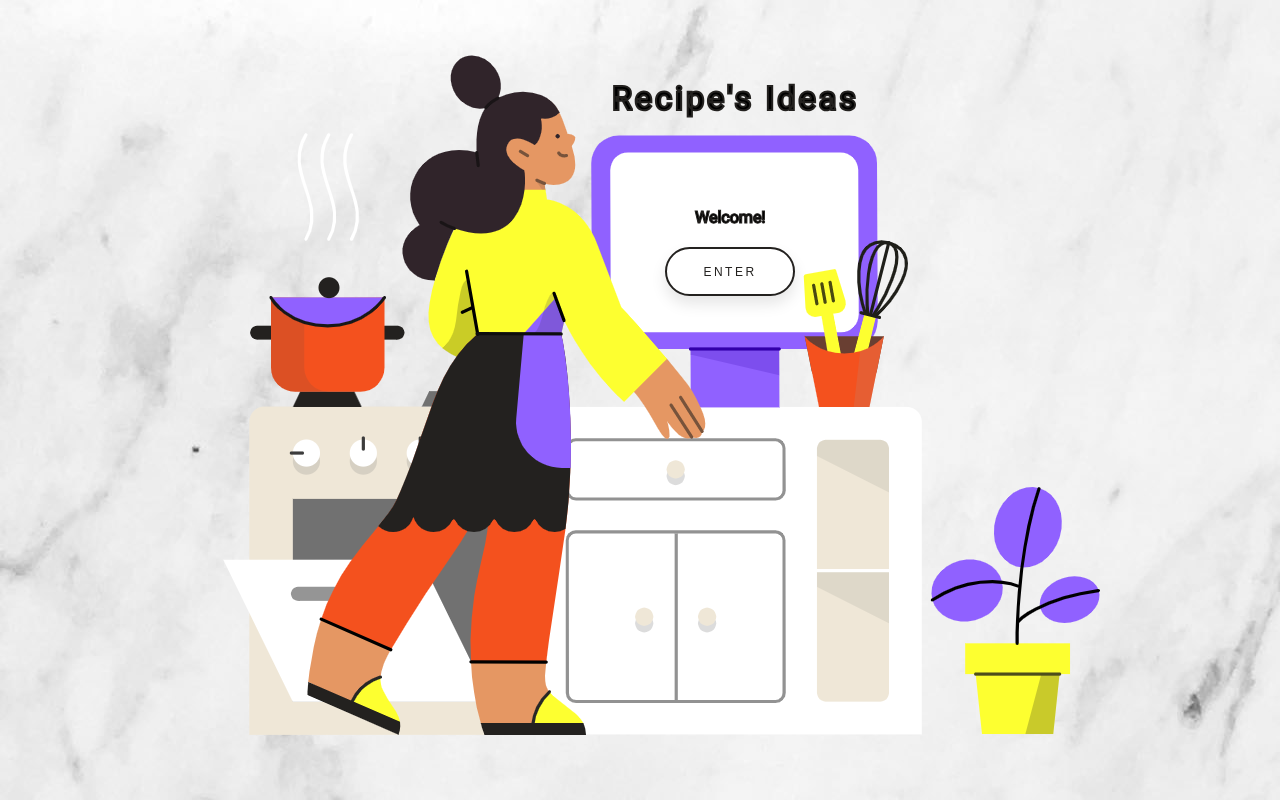
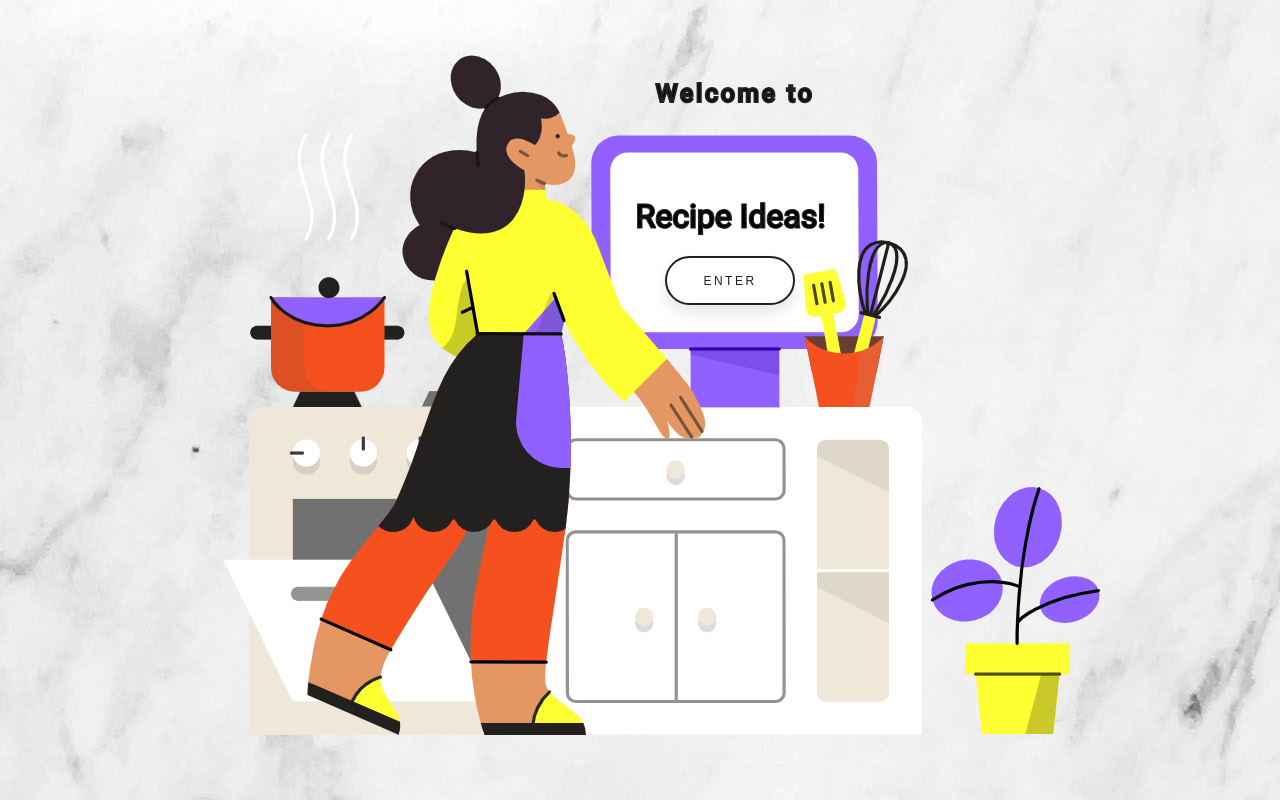
Before and after one commit to DanielaGraziani/PI-FOODS, a React (Create React App) app in the folder client/: page / in a window 1280 px wide. Built offline with nearby package versions, Linux system fonts and the light colour scheme; a web font is replaced by a local one.

Commit message:
modified title

```diff
--- a/client/src/components/LandingPage.js
+++ b/client/src/components/LandingPage.js
@@ -5,10 +5,12 @@ import s from '../styles/Landing.module.css'
 export default function LandingPage() {
   return (
     <div className={s.landingContainer}>
-        <h1 className={s.landingTitle}>Recipe's Ideas</h1>
+      <div className={s.textContainer}>
+        <h2 className={s.landingTitle}>Welcome to</h2>
         <div className={s.text}>
-            <p>Welcome!</p>
+            <h1>Recipe Ideas!</h1>
         </div>
+      </div>
 
     <div className={s.buttonContainer}>
     <Link to= '/recipes'>
```
